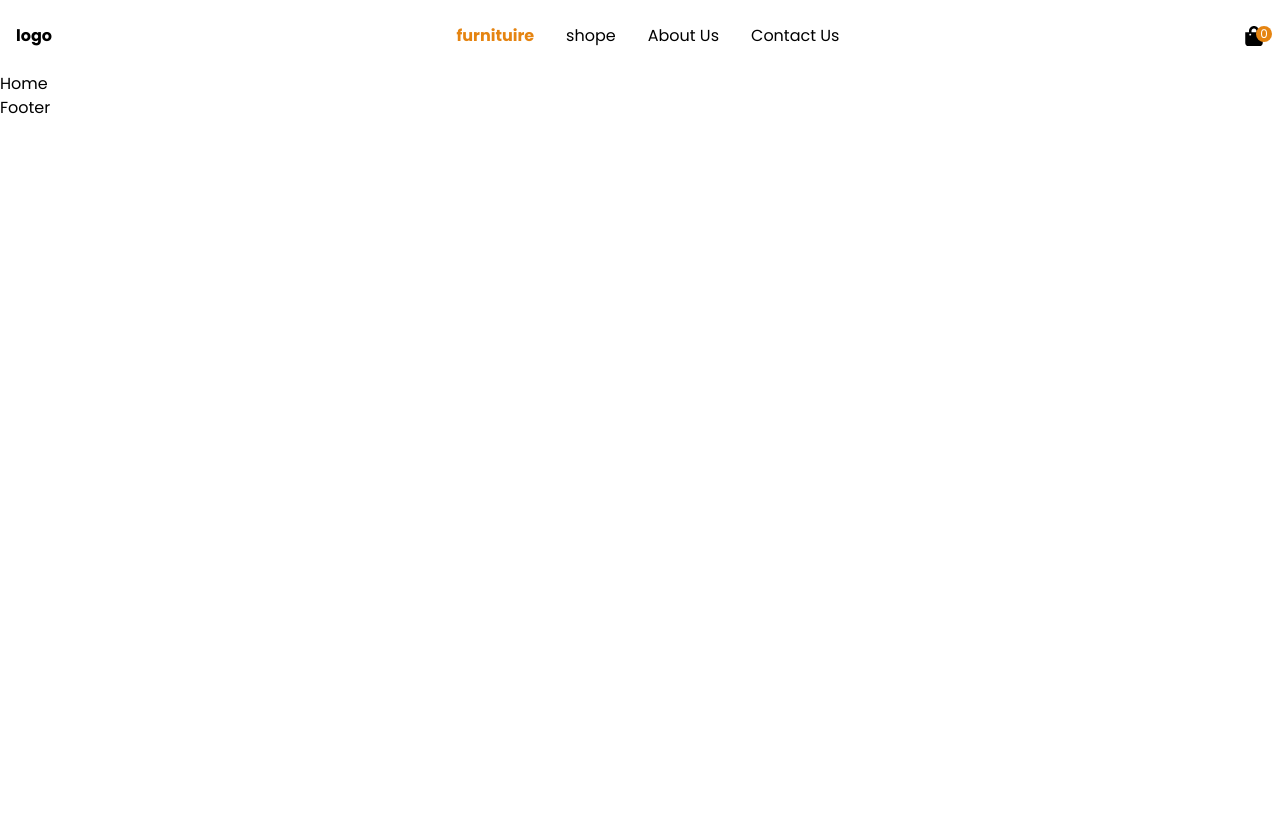
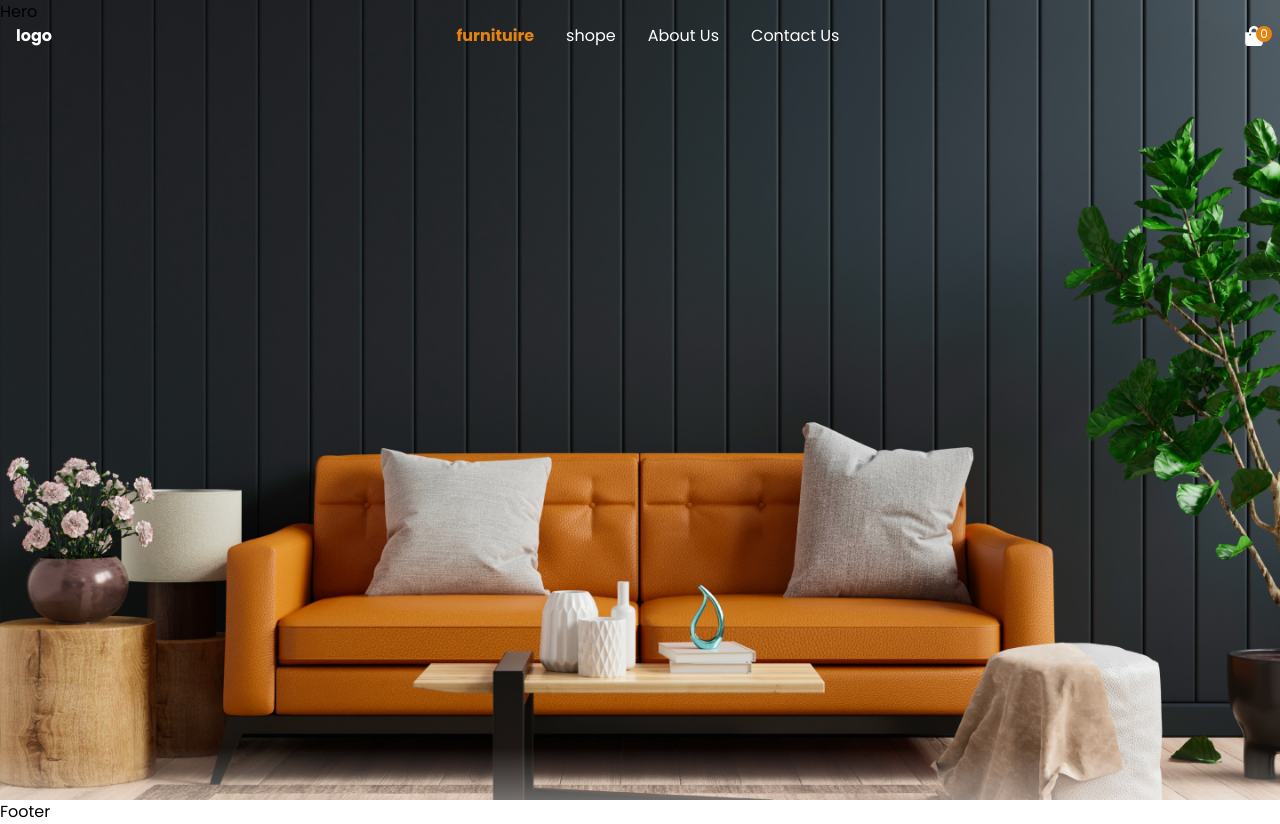
Before and after one commit to mdriyajulislamakash11/Real-Furniture-Project, a React (Vite) app: page / in a window 1280 px wide. Before the commit the page ends 800 px from the top, so only its background shows below. Built offline with nearby package versions, Linux system fonts and the light colour scheme.

Commit message:
hero section start or bg image added

```diff
--- a/src/App.jsx
+++ b/src/App.jsx
@@ -11,9 +11,9 @@ function App() {
         <Navber />
       </div>
       {/* main Layoutes */}
-      <div>
+      <main className="min-h-screen">
         <Outlet />
-      </div>
+      </main>
       {/* footer */}
       <div>
         <Footer />
--- /dev/null
+++ b/src/Pages/Home/Hero.jsx
@@ -0,0 +1,10 @@
+import React from 'react'
+import bannerImage from"../../assets/banner.png"
+
+const Hero = () => {
+  return (
+    <div className='h-screen relative bg-cover bg-no-repeat bg-center' style={{backgroundImage: `url(${bannerImage})`}}>Hero</div>
+  )
+}
+
+export default Hero
--- a/src/Pages/Home/Home.jsx
+++ b/src/Pages/Home/Home.jsx
@@ -1,8 +1,10 @@
 import React from 'react'
+import Hero from './Hero'
 
 const Home = () => {
   return (
-    <div>Home</div>
+
+    <Hero />
   )
 }
 
--- a/src/components/Navber.jsx
+++ b/src/components/Navber.jsx
@@ -40,7 +40,7 @@ const Navber = () => {
   }
 
   return (
-    <div>
+    <div className={`fixed top-0 left-0 right-0 z-50 transition duration-300 ease-in-out text-white`}>
       <header>
         <nav className="max-w-screen-2xl container mx-auto flex justify-between items-center py-6 px-4">
           {/* Logo */}
```
